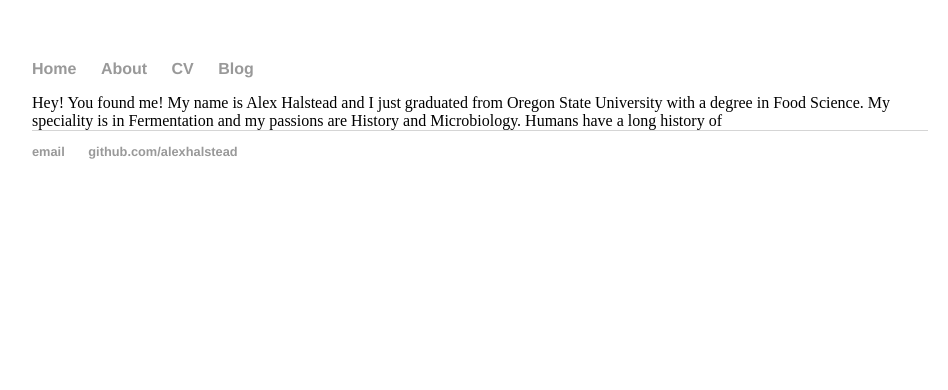
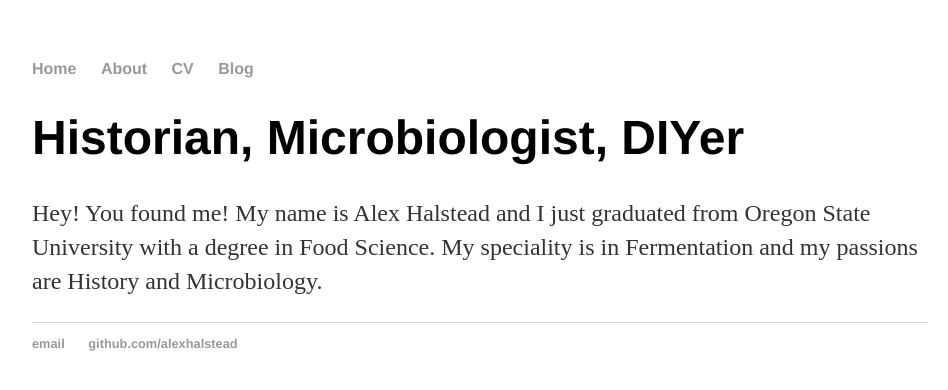
Before and after one commit to alexhalstead/alexhalstead.github.io, a Jekyll site: the page built from about/index.html, in a window 1280 px wide. Shown: the top 390 px of the page, without its empty margins (160-1108 px from the left). Built offline with Jekyll 4.4.1, drawn with Linux system fonts in a browser that asks for light colours.

Commit message:
Update index.html

```diff
--- a/about/index.html
+++ b/about/index.html
@@ -2,4 +2,5 @@
 layout: default
 title: About Me
 ---
-Hey! You found me! My name is Alex Halstead and I just graduated from Oregon State University with a degree in Food Science. My speciality is in Fermentation and my passions are History and Microbiology. Humans have a long history of
+<h1>Historian, Microbiologist, DIYer</h1>
+<p>Hey! You found me! My name is Alex Halstead and I just graduated from Oregon State University with a degree in Food Science. My speciality is in Fermentation and my passions are History and Microbiology.</p>
```
